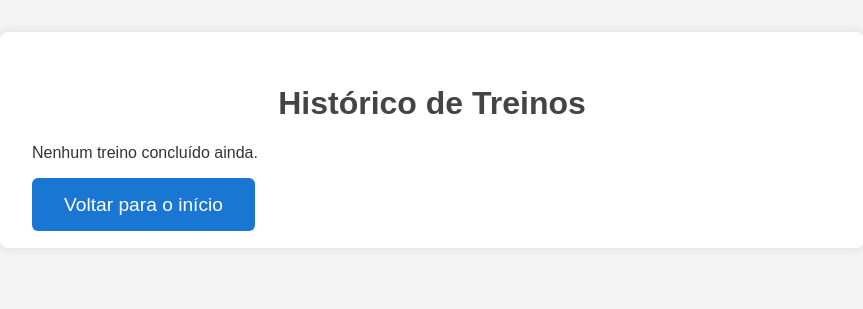
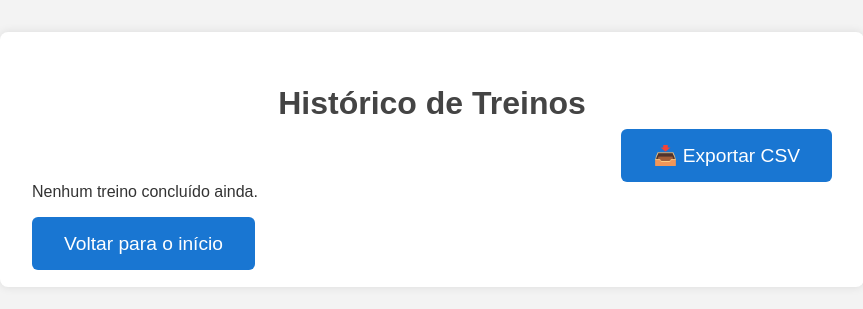
Before and after one commit to RodrigoFrancoBatata/projeto-gorila, a Flask app: page /historico in a window 1280 px wide. Shown: the top 309 px of the page, without its empty margins (208-1071 px from the left). Run offline with Flask 3, Linux system fonts and the light colour scheme.

Commit message:
feat: exportação do histórico em CSV

```diff
--- a/app.py
+++ b/app.py
@@ -1,8 +1,10 @@
-from flask import Flask, render_template, request, redirect, url_for
+from flask import Flask, render_template, request, redirect, url_for, send_file
 import json
 import os
 from datetime import datetime
 from urllib.parse import unquote
+import csv
+from io import StringIO
 
 app = Flask(__name__, static_url_path='/static', static_folder='static')
 DATA_PATH = 'data/treinos.json'
@@ -86,6 +88,23 @@ def historico():
     registros_ordenados = sorted(registros, key=lambda x: (x["data"], x["hora"]), reverse=True)
     return render_template('historico.html', registros=registros_ordenados)
 
+@app.route('/historico/download')
+def download_historico():
+    historico = carregar_historico()
+
+    output = StringIO()
+    writer = csv.DictWriter(output, fieldnames=["data", "hora", "dia", "exercicio"])
+    writer.writeheader()
+    writer.writerows(historico)
+    output.seek(0)
+
+    return send_file(
+        output,
+        mimetype='text/csv',
+        download_name='historico_treinos.csv',
+        as_attachment=True
+    )
+
 if __name__ == '__main__':
     port = int(os.environ.get('PORT', 5000))
     app.run(debug=False, host='0.0.0.0', port=port)
--- a/templates/historico.html
+++ b/templates/historico.html
@@ -8,6 +8,10 @@
 <body>
   <div class="container">
     <h1>Histórico de Treinos</h1>
+
+    <div style="margin-bottom: 1rem; text-align: right;">
+      <a href="/historico/download" class="botao-dia">📥 Exportar CSV</a>
+    </div>
 
     {% if registros %}
       <table style="width:100%; margin-top: 2rem;">
```
